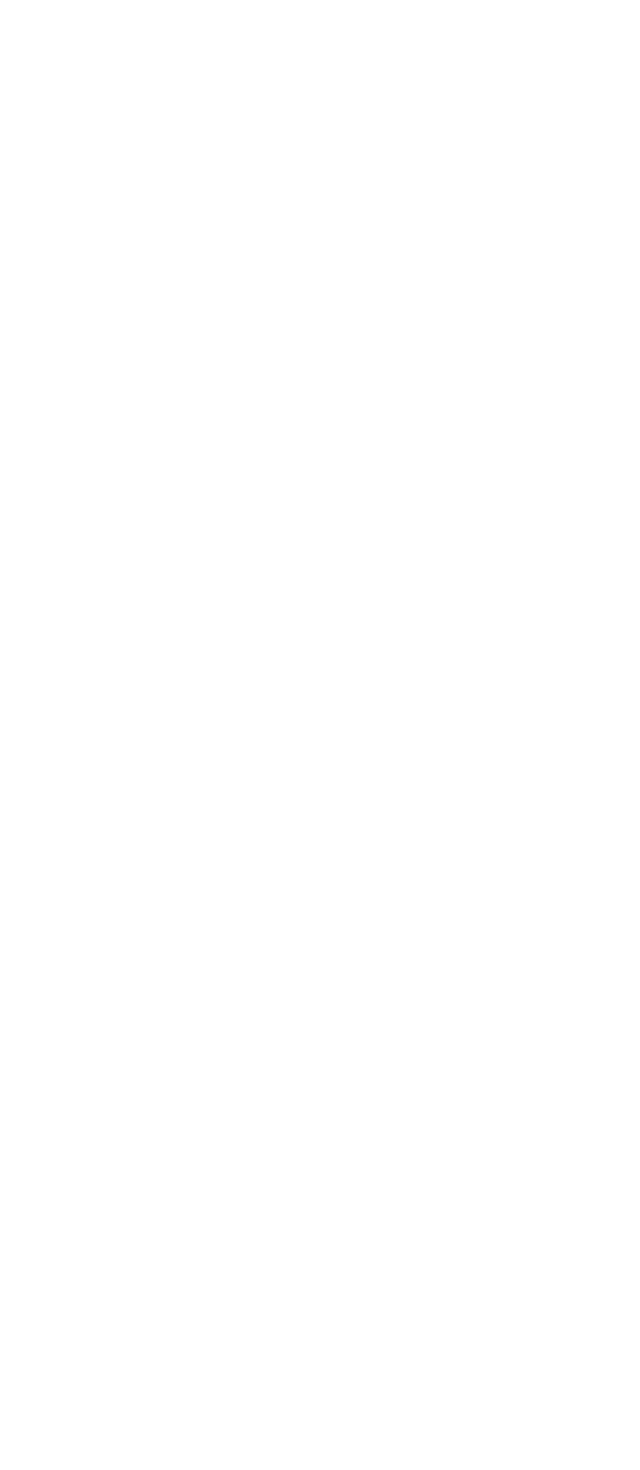
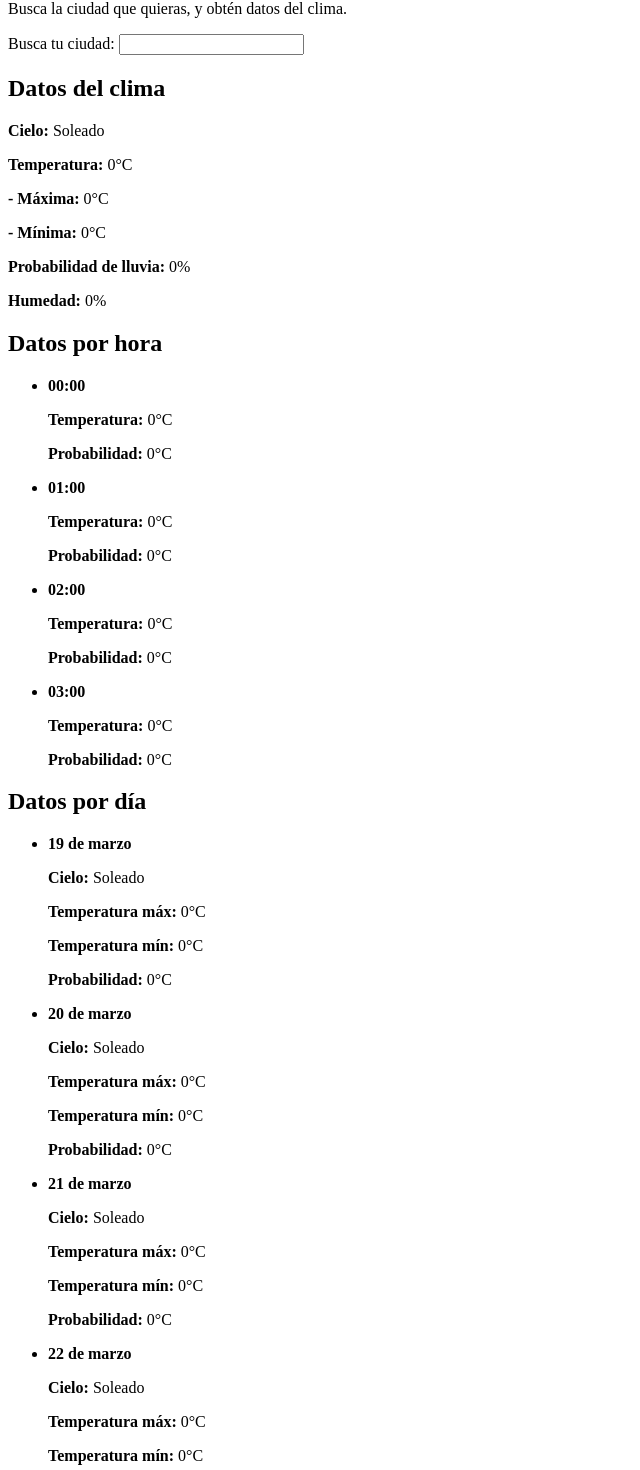
Before and after one commit to FacuA0/reactive-weather, a React (Vite) app: page / in a window 1280 px wide. Shown: the part 80-1550 px from the top of the page, without its empty margins (0-640 px from the left). Before the commit the page ends 800 px from the top, so only its background shows below. Built offline with nearby package versions, Linux system fonts and the light colour scheme.

Commit message:
Esquema muy básico

```diff
--- a/src/App.jsx
+++ b/src/App.jsx
@@ -2,11 +2,84 @@ import { useState } from 'react'
 import './App.css'
 
 function App() {
-  const [count, setCount] = useState(0)
-
   return (
     <>
       <h1>Clima reactivo</h1>
+      <p>Busca la ciudad que quieras, y obtén datos del clima.</p>
+      <form>
+        <label>Busca tu ciudad: </label>
+        <input type="text"/>
+      </form>
+
+      <div id="datos-actuales">
+        <h2>Datos del clima</h2>
+        <p><b>Cielo:</b> Soleado</p>
+        <p><b>Temperatura:</b> 0°C</p>
+        <p><b>- Máxima:</b> 0°C</p>
+        <p><b>- Mínima:</b> 0°C</p>
+        <p><b>Probabilidad de lluvia:</b> 0%</p>
+        <p><b>Humedad:</b> 0%</p>
+      </div>
+
+      <div id="datos-hora">
+        <h2>Datos por hora</h2>
+        <ul>
+          <li>
+            <p><b>00:00</b></p>
+            <p><b>Temperatura:</b> 0°C</p>
+            <p><b>Probabilidad:</b> 0°C</p>
+          </li>
+          <li>
+            <p><b>01:00</b></p>
+            <p><b>Temperatura:</b> 0°C</p>
+            <p><b>Probabilidad:</b> 0°C</p>
+          </li>
+          <li>
+            <p><b>02:00</b></p>
+            <p><b>Temperatura:</b> 0°C</p>
+            <p><b>Probabilidad:</b> 0°C</p>
+          </li>
+          <li>
+            <p><b>03:00</b></p>
+            <p><b>Temperatura:</b> 0°C</p>
+            <p><b>Probabilidad:</b> 0°C</p>
+          </li>
+        </ul>
+      </div>
+
+      <div id="datos-dia">
+        <h2>Datos por día</h2>
+        <ul>
+          <li>
+            <p><b>19 de marzo</b></p>
+            <p><b>Cielo:</b> Soleado</p>
+            <p><b>Temperatura máx:</b> 0°C</p>
+            <p><b>Temperatura mín:</b> 0°C</p>
+            <p><b>Probabilidad:</b> 0°C</p>
+          </li>
+          <li>
+            <p><b>20 de marzo</b></p>
+            <p><b>Cielo:</b> Soleado</p>
+            <p><b>Temperatura máx:</b> 0°C</p>
+            <p><b>Temperatura mín:</b> 0°C</p>
+            <p><b>Probabilidad:</b> 0°C</p>
+          </li>
+          <li>
+            <p><b>21 de marzo</b></p>
+            <p><b>Cielo:</b> Soleado</p>
+            <p><b>Temperatura máx:</b> 0°C</p>
+            <p><b>Temperatura mín:</b> 0°C</p>
+            <p><b>Probabilidad:</b> 0°C</p>
+          </li>
+          <li>
+            <p><b>22 de marzo</b></p>
+            <p><b>Cielo:</b> Soleado</p>
+            <p><b>Temperatura máx:</b> 0°C</p>
+            <p><b>Temperatura mín:</b> 0°C</p>
+            <p><b>Probabilidad:</b> 0°C</p>
+          </li>
+        </ul>
+      </div>
     </>
   )
 }
```
